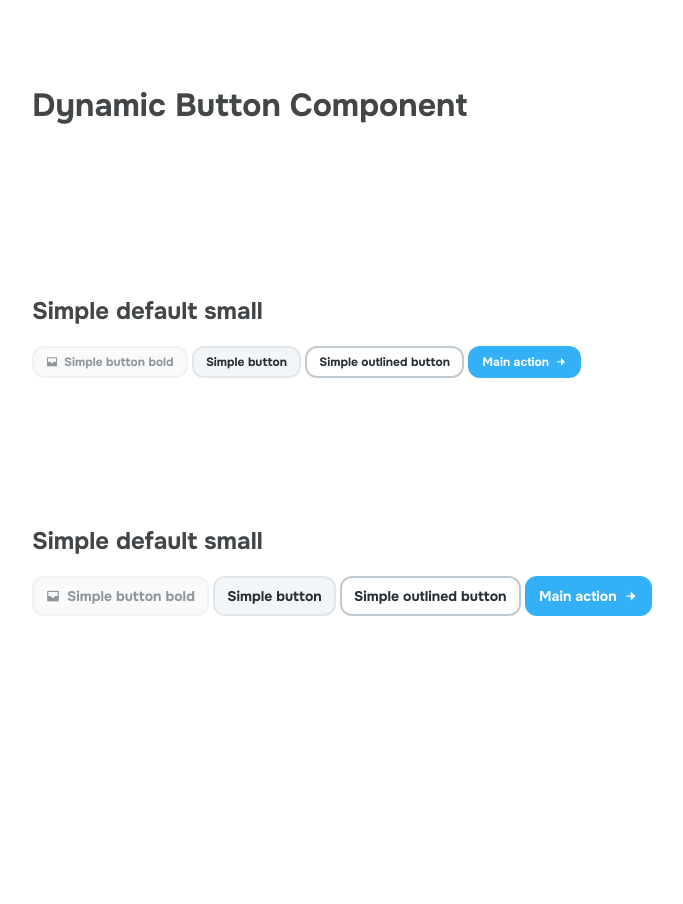
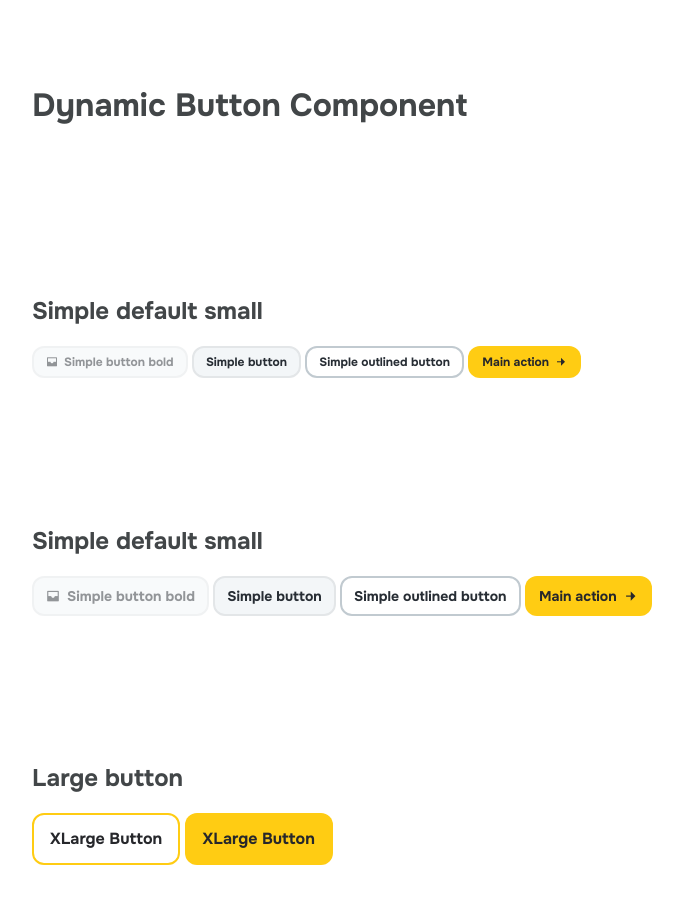
Before and after one commit to kamrade/svelte-dynamic-button, a SvelteKit app: page / in a window 1280 px wide. Shown: the top 904 px of the page, without its empty margins (208-891 px from the left). Before the commit the page ends 800 px from the top, so only its background shows below. Built offline with nearby package versions, Linux system fonts and the light colour scheme.

Commit message:
Update SimpleButton

```diff
--- a/src/lib/components/SimpleButton/SimpleButton.scss
+++ b/src/lib/components/SimpleButton/SimpleButton.scss
@@ -23,6 +23,16 @@
   --borderWidth: 2px;
 }
 
+// XL
+:global(.SimpleButton.SimpleButton--size--xl) {
+  --paddingY: 12px;
+  --paddingX: 16px;
+  --innerGap: 7px;
+  --fontSize: 16px;
+  --lineHeight: 24px;
+  --borderWidth: 2px;
+}
+
 // Straight
 :global(.SimpleButton.SimpleButton--shape--straight) {
   --borderRadius: 0;
@@ -35,24 +45,24 @@
 
 // Primary contained
 :global(.SimpleButton.SimpleButton--theme--primary.SimpleButton--variant--contained) {
-  --background: #34B0F6;
-  --hoverBackground: #24A4EC;
-  --activeBackground: #1D9BE3;
+  --background: #FFCC13;
+  --hoverBackground: #eebc0e;
+  --activeBackground: #e1b308;
   --borderColor: transparent;
-  --color: #ffffff;
-  --hoverColor: #ffffff;
-  --focusColor: #7ED1FF;
+  --color: #26272B;
+  --hoverColor: #26272B;
+  --focusColor: #e1b308;
 }
 
 // Primary outlined
 :global(.SimpleButton.SimpleButton--theme--primary.SimpleButton--variant--outlined) {
   --background: transparent;
-  --hoverBackground: #E7F6FF;
-  --activeBackground: #DBF1FF;
-  --borderColor: #7ED1FF;
-  --color: #1983BF;
-  --hoverColor: #1983BF;
-  --focusColor: #7ED1FF;
+  --hoverBackground: #f8f1d6;
+  --activeBackground: #f7ebba;
+  --borderColor: #FFCC13;
+  --color: #26272B;
+  --hoverColor: #26272B;
+  --focusColor: #fbd13c;
 }
 
 // Secondary contained
--- a/src/lib/components/SimpleButton/SimpleButton.ts
+++ b/src/lib/components/SimpleButton/SimpleButton.ts
@@ -2,7 +2,7 @@ import { type IDButtonProps } from '../../kit/DynamicButton.js';
 
 export type ThemeType = 'primary' | 'secondary';
 export type VariantType = 'contained' | 'outlined';
-export type SizeType = 'sm' | 'lg';
+export type SizeType = 'sm' | 'lg' | 'xl';
 export type ShapeType = 'straight' | 'rounded';
 
 export const mainClassName = 'SimpleButton';
--- a/src/routes/+page.svelte
+++ b/src/routes/+page.svelte
@@ -56,6 +56,21 @@
 
 </div>
 
+
+
+<div class="container">
+  <h2>Large button</h2>
+
+  <Btn props={{ size: 'xl', theme: 'primary', variant: 'outlined' }}>
+    <b>XLarge Button</b>
+  </Btn>
+  <Btn props={{ size: 'xl', theme: 'primary', variant: 'contained' }}>
+    <b>XLarge Button</b>
+  </Btn>
+
+</div>
+
+
 <style>
   .container {
     max-width: 800px;
```
Also changed, not shown: 1 other file (tests, documents, lock files or other folders).
